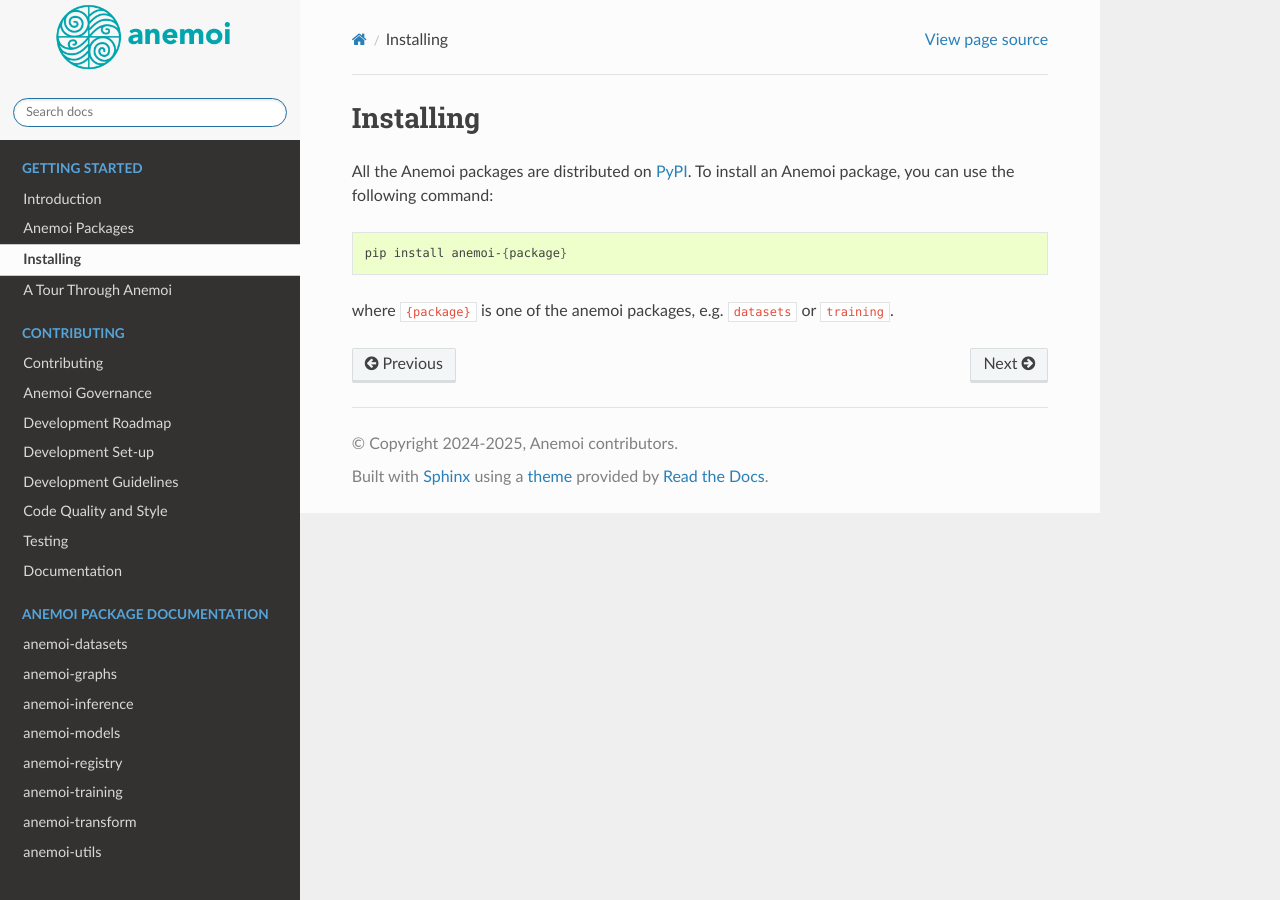
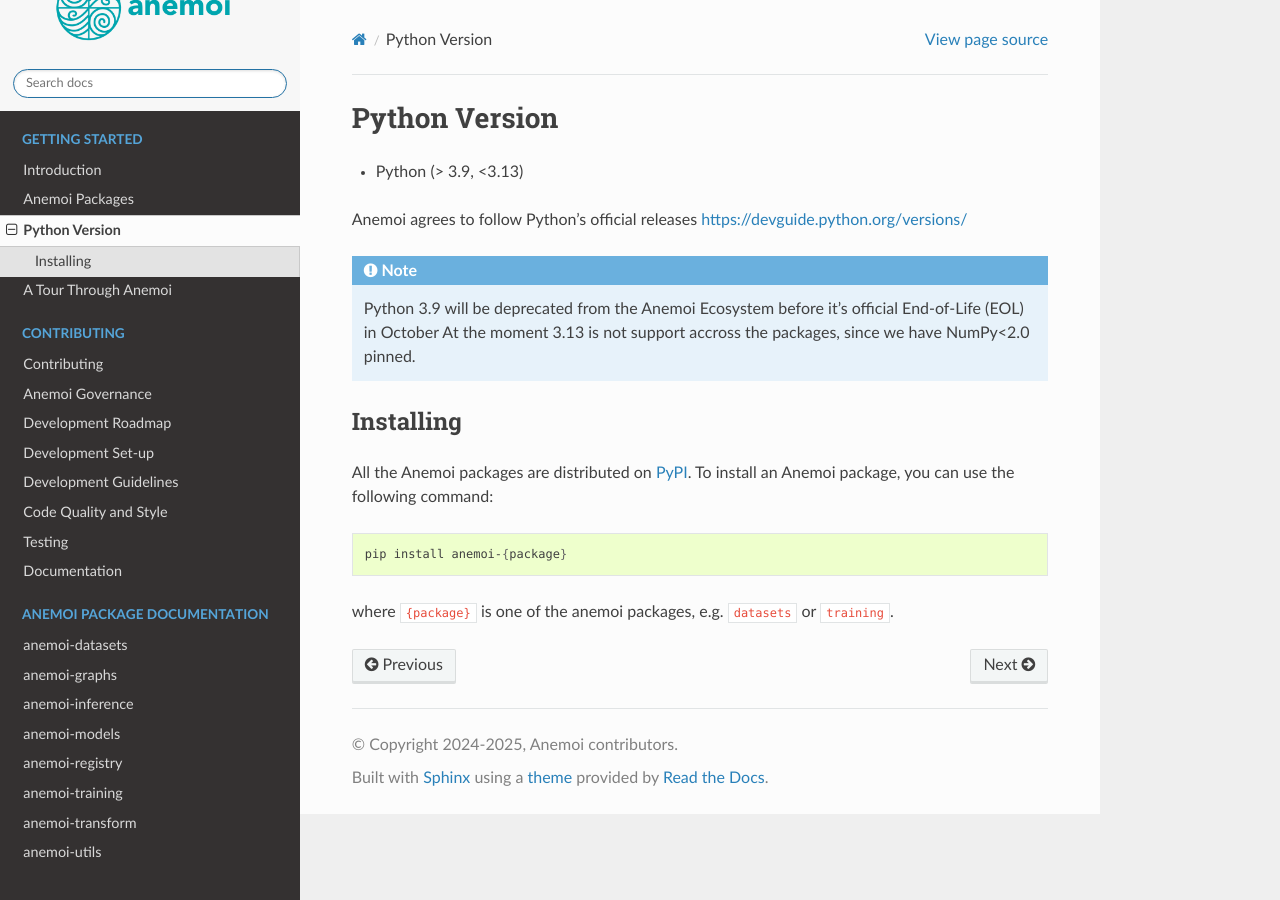
Before and after one commit to ecmwf/anemoi-docs, a Sphinx documentation site: the page built from docs/getting-started/installing.rst, in a window 1280 px wide. Built offline with Sphinx 7.4.7 and the Read the Docs theme 3.1.0, drawn with Linux system fonts in a browser that asks for light colours.

Commit message:
versioning

```diff
--- a/docs/contributing/documentation.rst
+++ b/docs/contributing/documentation.rst
@@ -97,6 +97,9 @@ documentation has been built successfully:
    The HTML pages are in _build/html.
 
 The generated documentation will be in `docs/_build/html/index.html`.
+
+.. note::
+   When trying to build the docs locally with versions of Sphinx =>8.2, an environment with Python 3.11 or greater is required.
 
 Viewing the Documentation
 =========================
--- a/docs/getting-started/installing.rst
+++ b/docs/getting-started/installing.rst
@@ -1,4 +1,16 @@
 .. _installing:
+
+****************
+ Python Version
+****************
+
+-  Python (> 3.9, <3.13)
+
+Anemoi agrees to follow Python's official releases https://devguide.python.org/versions/
+
+.. note::
+   Python 3.9 will be deprecated from the Anemoi Ecosystem before it's official End-of-Life (EOL) in October
+   At the moment 3.13 is not support accross the packages, since we have NumPy<2.0 pinned.
 
 ############
  Installing
```
